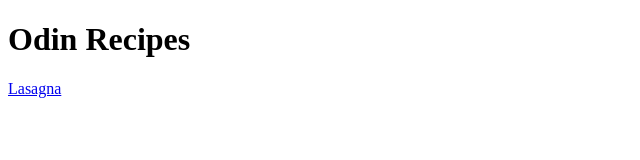
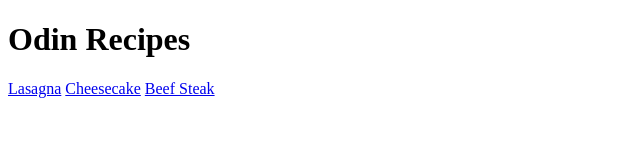
Before and after one commit to viktorignatov/odin-recipes, a plain HTML site: page index.html in a window 1280 px wide. Shown: the whole page, without its empty margins (0-640 px from the left). Drawn offline with Linux system fonts and the light colour scheme.

Commit message:
Added links to the other recipes

```diff
--- a/index.html
+++ b/index.html
@@ -8,5 +8,7 @@
   <body>
     <h1>Odin Recipes</h1>
     <a href="recipes/lasagna.html">Lasagna</a>
+    <a href="recipes/cheesecake.html">Cheesecake</a>
+    <a href="recipes/beef_steak.html">Beef Steak</a>
   </body>
 </html>
```
